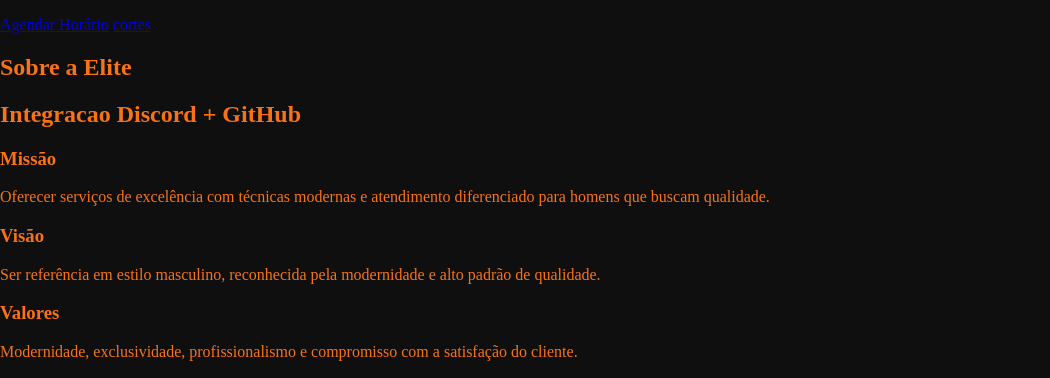
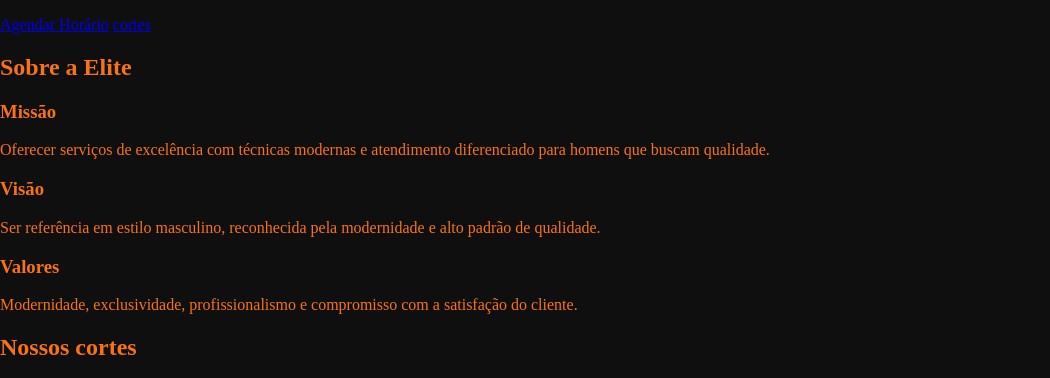
Before and after one commit to gabssswz/projeto-barber, a plain HTML site: page frontend/pages/index.html in a window 1280 px wide. Shown: the part 706-1084 px from the top of the page, without its empty margins (0-1050 px from the left). Drawn offline with Linux system fonts and the light colour scheme.

Commit message:
Update
Update

```diff
--- a/frontend/pages/index.html
+++ b/frontend/pages/index.html
@@ -31,7 +31,6 @@
     <main>
         <section id="sobre">
             <h2>Sobre a Elite</h2>
-            <h2>Integracao Discord + GitHub</h2>
             <h3>Missão</h3>
             <p>Oferecer serviços de excelência com técnicas modernas e atendimento diferenciado para homens que buscam qualidade.</p>
             <h3>Visão</h3>
```
